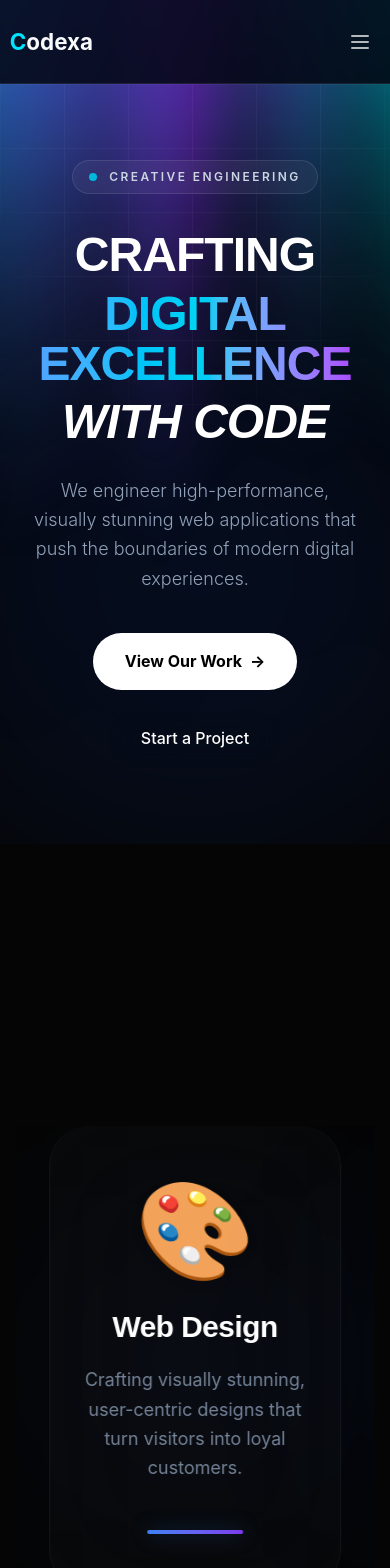
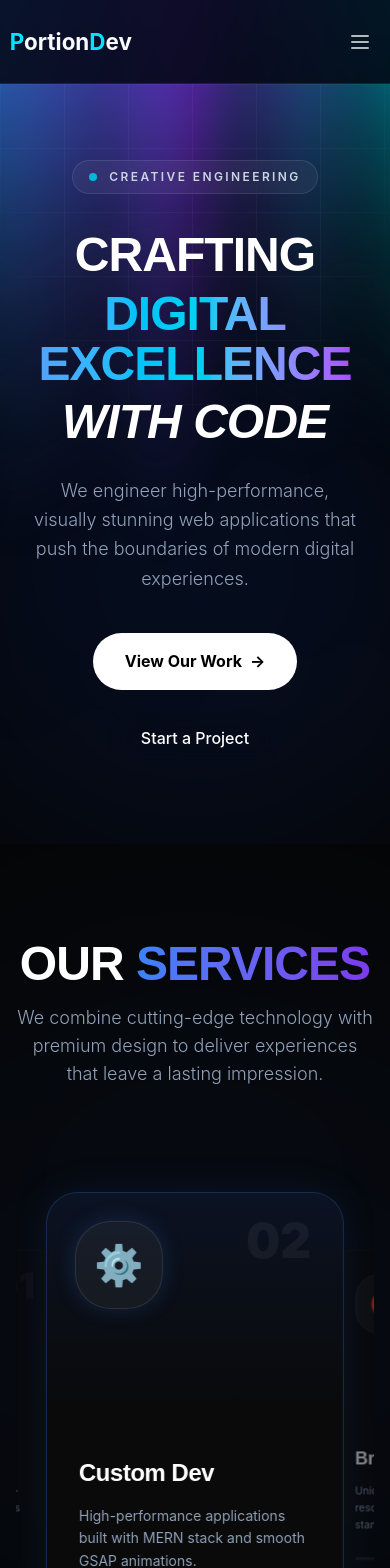
Before and after one commit to vanshu275/codexa, a React (Vite) app: page / in a window 390 px wide. Shown: the top 1568 px of the page. Built offline with nearby package versions, Linux system fonts and the light colour scheme.

Commit message:
some name changes, responsiveness, and ux change in services

```diff
--- a/index.html
+++ b/index.html
@@ -5,7 +5,7 @@
   <meta charset="UTF-8" />
   <link rel="icon" type="image/svg+xml" href="/favicon.svg" />
   <meta name="viewport" content="width=device-width, initial-scale=1.0" />
-  <title>Codexa</title>
+  <title>PortionDev</title>
 </head>
 
 <body>
--- a/src/components/Footer.jsx
+++ b/src/components/Footer.jsx
@@ -65,7 +65,7 @@ const Footer = () => {
               </span>
             </h2>
             <p className="text-xl text-gray-400 max-w-md font-light leading-relaxed reveal-text">
-              Transforming complex ideas into seamless digital realities. Codexa
+              Transforming complex ideas into seamless digital realities. PortionDev
               is where innovation meets execution.
             </p>
           </div>
@@ -88,7 +88,7 @@ const Footer = () => {
         {/* Bottom Bar */}
         <div className="pt-10 border-t border-white/5 flex flex-col md:flex-row justify-between items-center gap-8">
           <div className="text-[10px] tracking-[0.4em] uppercase text-white/30">
-            © 2026 Codexa Creative Studio • All Rights Reserved
+            © 2026 PortionDev Creative Studio • All Rights Reserved
           </div>
           <div className="flex gap-10">
             {["X", "LinkedIn", "Github", "Dribbble"].map((social) => (
--- a/src/components/Navbar.jsx
+++ b/src/components/Navbar.jsx
@@ -27,7 +27,8 @@ export default function Navbar() {
         <div className="container h-full">
           <div className="nav-wrapper h-full flex items-center justify-between">
             <a href="#hero" className="logo select-none z-50 relative">
-              <span className="font-bold text-cyan-400">C</span>odexa
+              <span className="font-bold text-cyan-400">P</span>ortion
+              <span className="font-bold text-cyan-400">D</span>ev
             </a>
 
             {/* Desktop Navigation */}
--- a/src/components/Services.jsx
+++ b/src/components/Services.jsx
@@ -1,10 +1,11 @@
 import { Swiper, SwiperSlide } from "swiper/react";
+import { Autoplay, EffectCoverflow } from "swiper/modules";
 import { useRef, useEffect } from "react";
 import gsap from "gsap";
 import { ScrollTrigger } from "gsap/ScrollTrigger";
 import "swiper/css";
+import "swiper/css/effect-coverflow";
 
-// 2. Register Plugin
 gsap.registerPlugin(ScrollTrigger);
 
 export default function Services() {
@@ -15,32 +16,33 @@ export default function Services() {
     { title: "Custom Dev", description: "High-performance applications built with MERN stack and smooth GSAP animations.", icon: "⚙️" },
     { title: "Brand Identity", description: "Unique brand strategies that resonate with your audience and stand out.", icon: "🎯" },
     { title: "SEO Growth", description: "Data-driven SEO strategies to ensure maximum visibility and organic growth.", icon: "🔍" },
+    { title: "3D Experiences", description: "Immersive WebGL and Three.js environments that elevate your brand's digital presence.", icon: "🧊" }
   ];
 
   useEffect(() => {
     const ctx = gsap.context(() => {
+      // Animate titles
       gsap.from(".service-title", {
-        y: 100,
+        y: 80,
         opacity: 0,
-        duration: .4,
+        duration: 1,
         ease: "power4.out",
-        stagger: 0.2,
+        stagger: 0.15,
         scrollTrigger: {
           trigger: sectionRef.current,
           start: "top 60%",
-          toggleActions: "play none none reverse",
         }
       });
 
-
+      // Animate slider entrance
       gsap.from(".swiper-container-wrapper", {
-        x: 200,
+        y: 100,
         opacity: 0,
-        duration: .8,
-        ease: "expo.out",
+        duration: 1.2,
+        ease: "power3.out",
         scrollTrigger: {
-          trigger: sectionRef.current,
-          start: "top 40%",
+          trigger: ".swiper-container-wrapper",
+          start: "top 75%",
         }
       });
     }, sectionRef);
@@ -48,62 +50,84 @@ export default function Services() {
     return () => ctx.revert();
   }, []);
 
-  const onSlideChange = (swiper) => {
-    const activeSlide = swiper.slides[swiper.activeIndex];
-    const elements = activeSlide.querySelectorAll(".animate-me");
+  return (
+    <section ref={sectionRef} className="py-24 overflow-hidden min-h-screen flex flex-col justify-center relative">
+      {/* Background Ambience */}
+      <div className="absolute top-1/2 left-1/2 -translate-x-1/2 -translate-y-1/2 w-[800px] h-[800px] bg-blue-900/10 rounded-full blur-[150px] pointer-events-none" />
 
-    gsap.fromTo(elements,
-      { y: 40, opacity: 0, scale: 0.8 },
-      { y: 0, opacity: 1, scale: 1, duration: 0.8, stagger: 0.1, ease: "back.out(1.7)" }
-    );
-  };
-
-  return (
-    <section ref={sectionRef} className="py-24  overflow-hidden min-h-screen flex flex-col justify-center">
-      <div className="text-center mb-16 px-4">
+      <div className="text-center mb-16 px-4 relative z-10">
         <h2 className="service-title text-5xl md:text-8xl font-black text-white mb-4 tracking-tighter">
           OUR <span className="text-transparent bg-clip-text bg-linear-to-r from-[#3B82F6] to-[#7C3AED]">SERVICES</span>
         </h2>
-        <p className="service-title text-slate-500 text-lg md:text-xl font-medium">
-          Innovation meets execution. Swipe to see more.
+        <p className="service-title text-slate-400 text-lg md:text-xl font-light max-w-2xl mx-auto">
+          We combine cutting-edge technology with premium design to deliver experiences that leave a lasting impression.
         </p>
       </div>
 
-      <div className="swiper-container-wrapper w-full px-4">
+      <div className="swiper-container-wrapper w-full px-4 relative z-10">
         <Swiper
-          spaceBetween={40}
+          modules={[Autoplay, EffectCoverflow]}
+          effect="coverflow"
+          grabCursor={true}
+          centeredSlides={true}
           slidesPerView={1.2}
-          centeredSlides={true}
-          speed={1000}
-          onSlideChange={onSlideChange}
+          speed={800}
+          loop={true}
+          autoplay={{
+            delay: 3000,
+            disableOnInteraction: false,
+          }}
+          coverflowEffect={{
+            rotate: 0,
+            stretch: 0,
+            depth: 100,
+            modifier: 2.5,
+            slideShadows: false,
+          }}
           breakpoints={{
-            1024: { slidesPerView: 2.5 }
+            768: { slidesPerView: 2 },
+            1024: { slidesPerView: 3 }
           }}
-          className="w-full cursor-grab active:cursor-grabbing"
+          className="w-full py-10!"
         >
           {services.map((service, index) => (
             <SwiperSlide key={index}>
-              <div className="relative group flex flex-col justify-center items-center h-[55vh] px-8 md:px-14 rounded-[2.5rem]
-                            border-l border-r border-white/5 backdrop-blur-3xl bg-white/2
-                            transition-all duration-700 hover:bg-white/5 hover:border-white/20">
+              {({ isActive }) => (
+                <div className={`relative group flex flex-col h-[450px] md:h-[500px] p-8 md:p-10 rounded-[2rem]
+                              bg-[#0a0a0a] border transition-all duration-700 overflow-hidden
+                              ${isActive ? 'border-blue-500/30 shadow-[0_0_40px_rgba(59,130,246,0.1)]' : 'border-white/5 opacity-50 scale-90'}`}>
 
-                {/* Background Glow for Depth */}
-                <div className="absolute -z-10 w-60 h-60 bg-blue-600/10 blur-[120px] rounded-full group-hover:bg-purple-600/20 transition-all duration-700" />
+                  {/* Animated Background Gradient */}
+                  <div className={`absolute inset-0 bg-linear-to-b from-blue-600/10 via-transparent to-transparent transition-opacity duration-700 ${isActive ? 'opacity-100' : 'opacity-0'}`} />
 
-                <div className="animate-me text-8xl mb-8 filter drop-shadow-lg group-hover:scale-110 transition-transform duration-500">
+                  {/* Number Indicator */}
+                  <div className="absolute top-6 right-8 text-5xl font-black text-white/5 group-hover:text-white/10 transition-colors">
+                    0{index + 1}
+                  </div>
+
+                  <div className="relative z-10 flex flex-col h-full">
+                    {/* Icon Container */}
+                    <div className={`w-20 h-20 rounded-2xl flex items-center justify-center text-4xl mb-auto
+                                  bg-white/5 border border-white/10 transition-all duration-500
+                                  ${isActive ? 'scale-110 shadow-[0_0_20px_rgba(59,130,246,0.2)] border-blue-500/30' : ''}`}>
                       {service.icon}
                     </div>
 
-                <h3 className="animate-me text-3xl md:text-4xl font-bold text-white mb-5 tracking-tight">
+                    <div className="mt-8">
+                      <h3 className="text-2xl md:text-3xl font-bold text-white mb-4 tracking-tight">
                         {service.title}
                       </h3>
-
-                <p className="animate-me text-slate-400 text-center text-lg leading-relaxed max-w-md opacity-80 group-hover:opacity-100 transition-opacity">
+                      <p className="text-slate-400 text-sm md:text-base leading-relaxed">
                         {service.description}
                       </p>
+                    </div>
 
-                <div className="animate-me w-24 h-1 bg-linear-to-r from-[#3B82F6] to-[#7C3AED] mt-12 rounded-full shadow-[0_0_20px_rgba(59,130,246,0.4)]" />
+                    {/* Bottom Line Indicator */}
+                    <div className={`h-1 rounded-full mt-8 transition-all duration-700
+                                  ${isActive ? 'w-full bg-linear-to-r from-blue-500 to-purple-500' : 'w-12 bg-white/10'}`} />
                   </div>
+                </div>
+              )}
             </SwiperSlide>
           ))}
         </Swiper>
--- a/src/components/WhyUs.jsx
+++ b/src/components/WhyUs.jsx
@@ -73,19 +73,19 @@ export default function WhyUs() {
   return (
     <section
       ref={containerRef}
-      className="py-22 px-6 text-white overflow-hidden"
+      className="py-16 md:py-24 px-4 md:px-6 text-white overflow-hidden"
     >
-      <div className="max-w-[95%] mx-auto">
-        <div className="mb-24" ref={titleRef}>
+      <div className="max-w-full md:max-w-[95%] mx-auto">
+        <div className="mb-16 md:mb-24" ref={titleRef}>
           <div className="overflow-hidden py-2">
-            <h2 className="char-reveal text-6xl md:text-8xl font-black tracking-tighter leading-none">
+            <h2 className="char-reveal text-5xl md:text-7xl lg:text-8xl font-black tracking-tighter leading-none">
               CRAFTING THE <br />
               <span className="text-blue-600">NEXT GENERATION.</span>
             </h2>
           </div>
 
-          <div className="overflow-hidden mt-6">
-            <p className="char-reveal text-xl text-slate-400 max-w-2xl font-light leading-relaxed">
+          <div className="overflow-hidden mt-4 md:mt-6">
+            <p className="char-reveal text-lg md:text-xl text-slate-400 max-w-2xl font-light leading-relaxed">
               We are a modern digital agency focused on building high-end,
               responsive websites that turn users into loyal customers.
             </p>
@@ -94,25 +94,26 @@ export default function WhyUs() {
 
         <div
           ref={cardsRef}
-          className="cards-grid grid md:grid-cols-2 lg:grid-cols-4 gap-4"
+          className="cards-grid grid grid-cols-1 md:grid-cols-2 lg:grid-cols-4 gap-4 md:gap-6"
         >
           {highlights.map((item, index) => (
             <div
               key={index}
-              className="group relative p-10 h-[350px] flex flex-col justify-end rounded-3xl bg-[#0a0a0a] border border-white/5 hover:border-blue-600/50 transition-all duration-700 overflow-hidden"
+              className="group relative p-8 md:p-10 h-[300px] md:h-[350px] flex flex-col justify-end rounded-3xl bg-[#0a0a0a] border border-white/5 hover:border-blue-600/50 transition-all duration-700 overflow-hidden"
             >
               {/* Animated Background Gradient */}
               <div className="absolute inset-0 bg-linear-to-t from-blue-600/20 via-transparent to-transparent opacity-0 group-hover:opacity-100 transition-opacity duration-700" />
 
+              {/* Index Number Top Left */}
+              <div className="text-[100px] md:text-[120px] leading-none font-black absolute top-2 left-4 md:top-4 md:left-6 text-white/5 group-hover:text-blue-600/10 transition-colors duration-700 z-0 pointer-events-none">
+                0{index + 1}
+              </div>
+
               <div className="relative z-10">
-                <div className="text-[120px] font-black absolute -top-16 -left-4 text-white/5 group-hover:text-blue-600/10 transition-colors duration-700">
-                  {index + 1}
-                </div>
-
-                <div className="text-4xl font-bold mb-4 tracking-tighter group-hover:-translate-y-2 transition-transform duration-500">
+                <div className="text-3xl md:text-4xl font-bold mb-3 md:mb-4 tracking-tighter group-hover:-translate-y-2 transition-transform duration-500">
                   {item.number}
                 </div>
-                <h3 className="text-lg font-bold uppercase tracking-widest text-blue-500 mb-2">
+                <h3 className="text-sm md:text-lg font-bold uppercase tracking-widest text-blue-500 mb-2">
                   {item.label}
                 </h3>
                 <p className="text-slate-400 text-sm font-medium leading-relaxed group-hover:text-slate-200 transition-colors">
```
Lines whose indentation alone changed are shown as unchanged.
